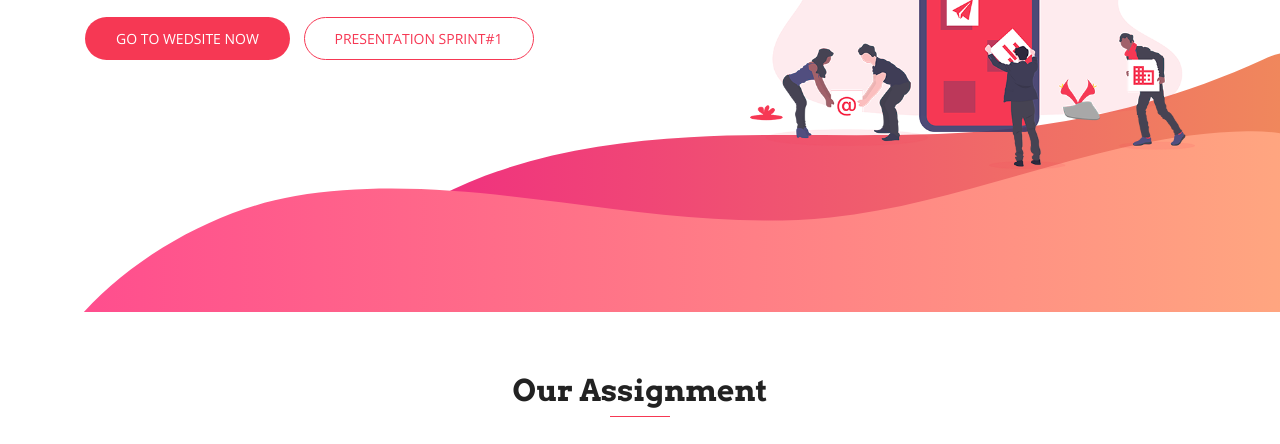
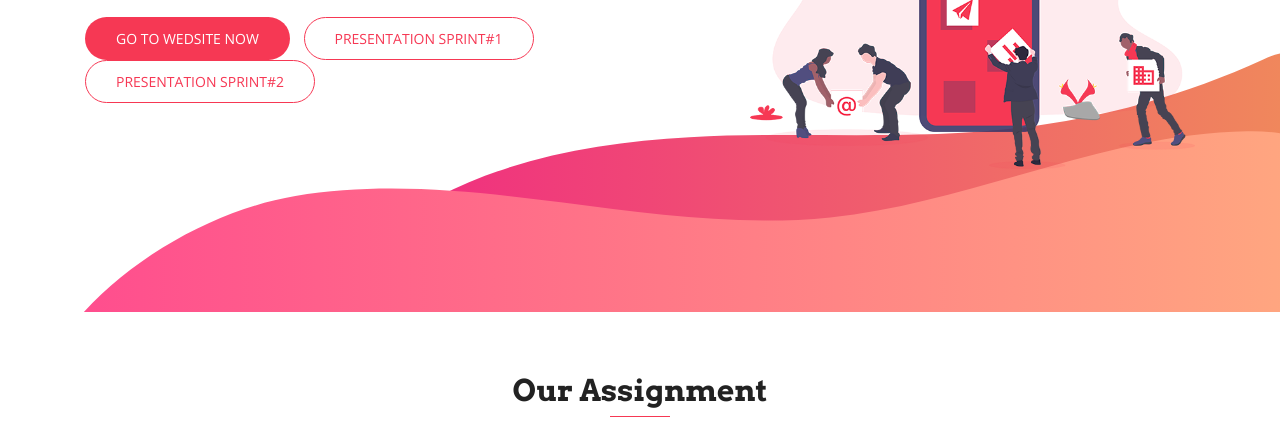
Before and after one commit to liunutt/Kao-neaw-ma-muang, a plain HTML site: page index.html in a window 1280 px wide. Shown: the part 338-782 px from the top of the page. Drawn offline with nearby package versions, Linux system fonts and the light colour scheme; files whose address does not match are found by name.

Commit message:
add presentation for sprint#2

```diff
--- a/index.html
+++ b/index.html
@@ -84,6 +84,7 @@
                 <div class="header-button">
                   <a href="https://software-engineer-project.vercel.app/blogs" target="_blank" class="btn btn-common">Go to Wedsite Now</i></a>
                   <a href="https://www.canva.com/design/DAFMNxAPAks/gBusEM26GAOWG-Ilc_FrLA/view?utm_content=DAFMNxAPAks&utm_campaign=designshare&utm_medium=link&utm_source=publishpresent" class="btn btn-border video-popup">Presentation Sprint#1</i></a>
+                  <a href="https://www.canva.com/design/DAFPRM9vXGg/fM9BClgzS8EFjvkfHEA0og/view?utm_content=DAFPRM9vXGg&utm_campaign=designshare&utm_medium=link&utm_source=publishsharelink" class="btn btn-border video-popup">Presentation Sprint#2</i></a>
                 </div>
               </div>
             </div>
```
Also changed, not shown: 3 other files.
